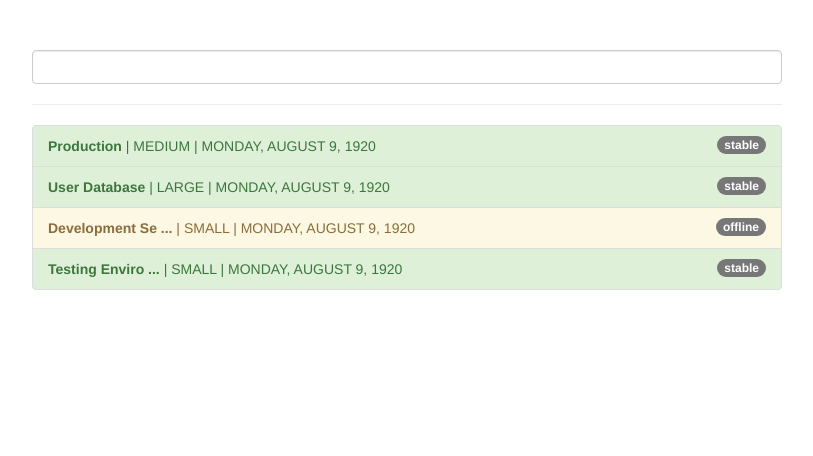
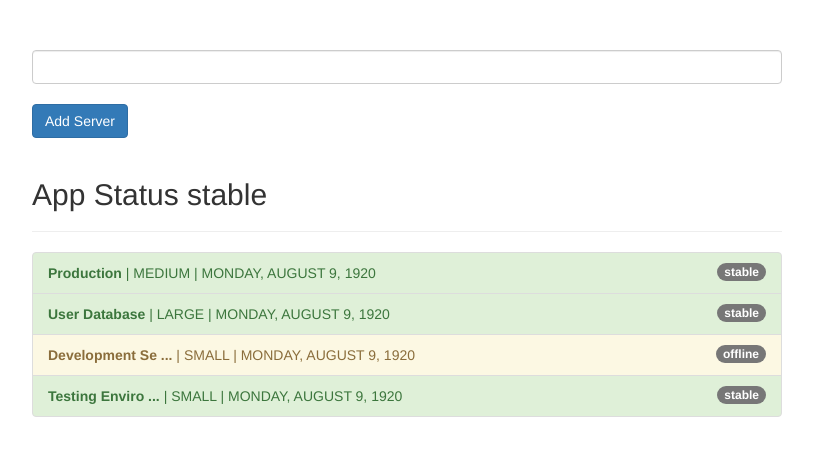
Before and after one commit to reemardelarosa/angular4-pipes, an Angular app: page / in a window 1280 px wide. Shown: the top 456 px of the page, without its empty margins (233-1046 px from the left). Built offline with nearby package versions, Linux system fonts and the light colour scheme.

Commit message:
Added async pipe

```diff
--- a/src/app/app.component.html
+++ b/src/app/app.component.html
@@ -2,6 +2,11 @@
   <div class="row">
     <div class="col-xs-12 col-sm-10 col-md-8 col-sm-offset-1 col-md-offset-2">
       <input type="text" [(ngModel)]="filterStatus" class='form-control'>
+      <br>
+      <button class="btn btn-primary" (click)="onAddServer()">Add Server</button>
+      <br>
+      <br>
+      <h2>App Status {{appStatus | async }}</h2>
       <hr>
       <ul class="list-group">
         <li class="list-group-item" *ngFor="let server of servers | filter: filterStatus: 'status'" [ngClass]="getStatusClasses(server)">
--- a/src/app/app.component.ts
+++ b/src/app/app.component.ts
@@ -6,6 +6,12 @@
   styleUrls: ['./app.component.css']
 })
 export class AppComponent {
+  appStatus = new Promise((resolve, reject) => {
+    setTimeout(() => {
+      resolve('stable');
+    }, 2000);
+  });
+
   servers = [
     {
       instanceType: 'medium',
@@ -40,4 +46,14 @@
       'list-group-item-danger': server.status === 'critical'
     };
   }
+
+
+  onAddServer() {
+    this.servers.push({
+      instanceType: 'small',
+      name: 'New Server',
+      status: 'stable',
+      started: new Date(15, 1, 2017)
+    });
+  }
 }
--- a/src/app/filter.pipe.ts
+++ b/src/app/filter.pipe.ts
@@ -1,7 +1,8 @@
 import { Pipe, PipeTransform } from '@angular/core';
 
 @Pipe({
-  name: 'filter'
+  name: 'filter',
+  pure: false
 })
 export class FilterPipe implements PipeTransform {
 
```
